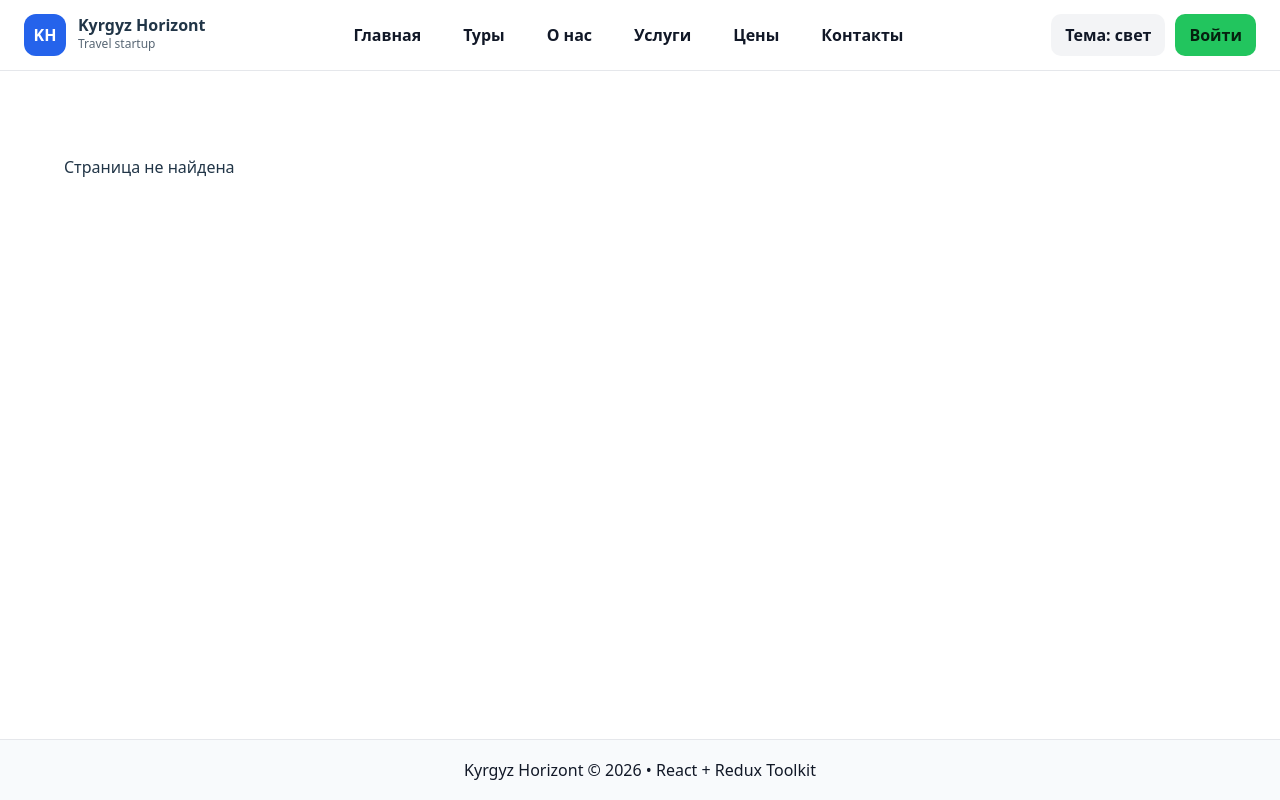
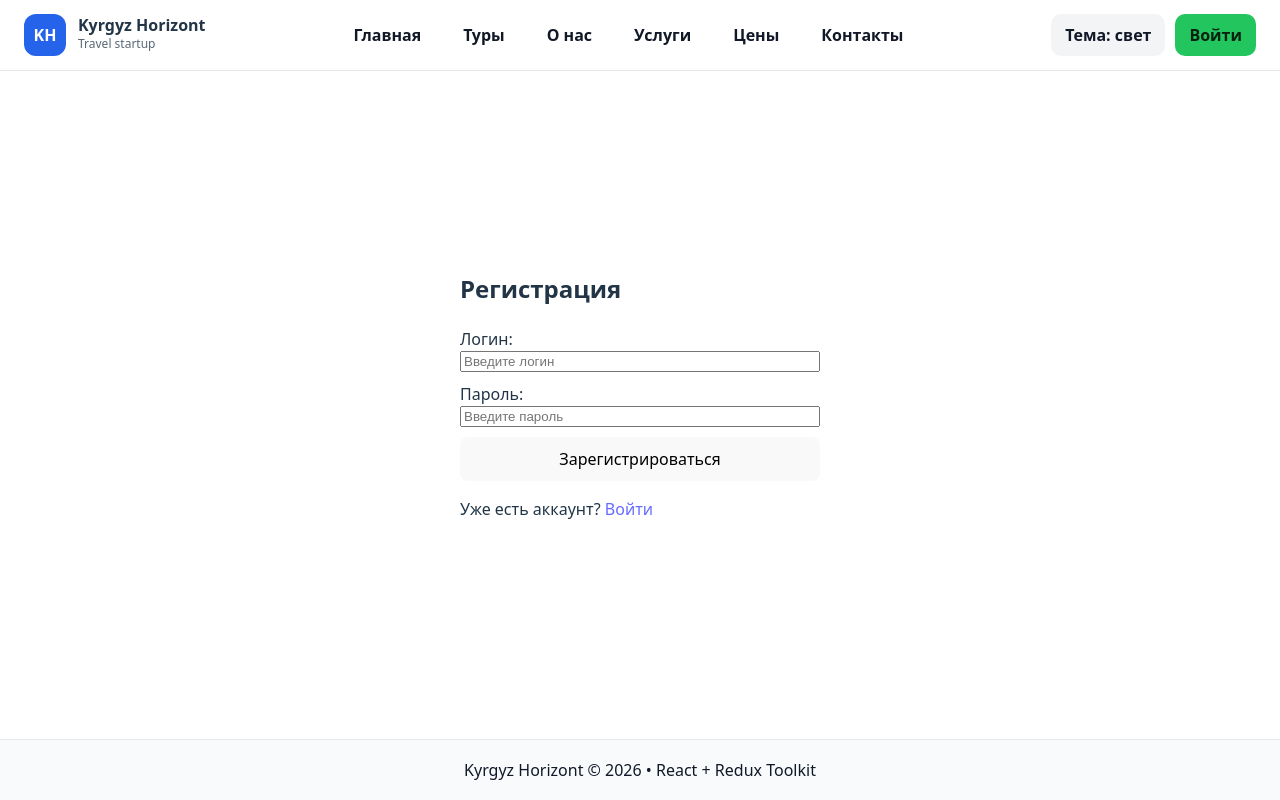
Before and after one commit to Erbolka23/react-redux, a React (Vite) app: page /register in a window 1280 px wide. Built offline with nearby package versions, Linux system fonts and the light colour scheme.

Commit message:
feat: add auth system (login, register, protected routes)

```diff
--- a/src/App.jsx
+++ b/src/App.jsx
@@ -7,6 +7,9 @@ import TourDetail from "./pages/TourDetail.jsx"
 import TourForm from "./pages/TourForm.jsx"
 import About from "./pages/About.jsx"
 import Contact from "./pages/Contact.jsx"
+import Login from "./pages/Login.jsx"           // 👈 новое
+import Register from "./pages/Register.jsx"     // 👈 новое
+import ProtectedRoute from "./components/ProtectedRoute.jsx" // 👈 новое
 
 export default function App() {
   return (
@@ -15,12 +18,27 @@ export default function App() {
         <Route index element={<Home />} />
 
         <Route path="tours" element={<Tours />} />
-        <Route path="tours/new" element={<TourForm />} />
+
+        {/* 👇 tours/new и edit — только для залогиненных */}
+        <Route path="tours/new" element={
+          <ProtectedRoute>
+            <TourForm />
+          </ProtectedRoute>
+        } />
         <Route path="tours/:id" element={<TourDetail />} />
-        <Route path="tours/:id/edit" element={<TourForm />} />
+        <Route path="tours/:id/edit" element={
+          <ProtectedRoute>
+            <TourForm />
+          </ProtectedRoute>
+        } />
 
         <Route path="about" element={<About />} />
         <Route path="contact" element={<Contact />} />
+
+        {/* 👇 новые страницы */}
+        <Route path="login" element={<Login />} />
+        <Route path="register" element={<Register />} />
+
         <Route path="*" element={<div style={{ padding: 24 }}>Страница не найдена</div>} />
       </Route>
     </Routes>
--- a/src/app/store.js
+++ b/src/app/store.js
@@ -1,11 +1,13 @@
 import { configureStore } from "@reduxjs/toolkit"
 import uiReducer from "../features/ui/uiSlice"
 import toursReducer from "../features/tours/toursSlice"
+import authReducer from "../features/auth/authSlice" // 👈 новое
 
 const store = configureStore({
   reducer: {
     ui: uiReducer,
     tours: toursReducer,
+    auth: authReducer, // 👈 новое
   },
 })
 
--- a/src/components/Header.jsx
+++ b/src/components/Header.jsx
@@ -1,11 +1,14 @@
-import { NavLink } from 'react-router-dom'
+import { NavLink, useNavigate } from 'react-router-dom'  // 👈 добавили useNavigate
 import { useDispatch, useSelector } from 'react-redux'
 import { toggleTheme } from '../features/ui/uiSlice'
+import { logout } from '../features/auth/authSlice'       // 👈 добавили logout
 import '../styles/header.css'
 
 export default function Header() {
   const dispatch = useDispatch()
+  const navigate = useNavigate()
   const theme = useSelector((state) => state.ui.theme)
+  const user = useSelector((state) => state.auth.user)   // 👈 смотрим залогинен ли
 
   return (
     <header className={`header ${theme === 'dark' ? 'dark' : ''}`}>
@@ -30,7 +33,26 @@ export default function Header() {
         <button className="btn btnGhost" onClick={() => dispatch(toggleTheme())}>
           Тема: {theme === 'light' ? 'свет' : 'тьма'}
         </button>
-        <button className="btn btnPrimary">Войти</button>
+
+        {/* 👇 если залогинен — показываем имя и кнопку выйти */}
+        {user ? (
+          <>
+            <span style={{ marginRight: 8 }}>👤 {user.login}</span>
+            <button
+              className="btn btnPrimary"
+              onClick={() => dispatch(logout())}
+            >
+              Выйти
+            </button>
+          </>
+        ) : (
+          <button
+            className="btn btnPrimary"
+            onClick={() => navigate('/login')}  // 👈 теперь ведёт на /login
+          >
+            Войти
+          </button>
+        )}
       </div>
     </header>
   )
--- /dev/null
+++ b/src/components/ProtectedRoute.jsx
@@ -0,0 +1,17 @@
+// src/components/ProtectedRoute.jsx
+import { useSelector } from 'react-redux'
+import { Navigate } from 'react-router-dom'
+
+function ProtectedRoute({ children }) {
+  const user = useSelector(state => state.auth.user)
+
+  // Если пользователь НЕ залогинен → отправляем на /login
+  if (!user) {
+    return <Navigate to="/login" replace />
+  }
+
+  // Если залогинен → показываем страницу
+  return children
+}
+
+export default ProtectedRoute
--- /dev/null
+++ b/src/features/auth/authSlice.js
@@ -0,0 +1,82 @@
+// src/features/auth/authSlice.js
+import { createSlice } from '@reduxjs/toolkit'
+
+// Достаём текущего пользователя из localStorage при загрузке
+const getCurrentUser = () => {
+  try {
+    const user = localStorage.getItem('currentUser')
+    return user ? JSON.parse(user) : null
+  } catch {
+    return null
+  }
+}
+
+const authSlice = createSlice({
+  name: 'auth',
+  initialState: {
+    user: getCurrentUser(), // null если не залогинен
+    error: null,
+  },
+  reducers: {
+    // Регистрация
+    register: (state, action) => {
+      const { login, password } = action.payload
+
+      // Достаём всех пользователей из localStorage
+      const users = JSON.parse(localStorage.getItem('users') || '[]')
+
+      // Проверяем: вдруг такой логин уже есть?
+      const exists = users.find(u => u.login === login)
+      if (exists) {
+        state.error = 'Пользователь с таким логином уже существует'
+        return
+      }
+
+      // Сохраняем нового пользователя
+      users.push({ login, password })
+      localStorage.setItem('users', JSON.stringify(users))
+
+      // Сразу авторизуем его
+      state.user = { login }
+      state.error = null
+      localStorage.setItem('currentUser', JSON.stringify({ login }))
+    },
+
+    // Вход
+    login: (state, action) => {
+      const { login, password } = action.payload
+
+      const users = JSON.parse(localStorage.getItem('users') || '[]')
+
+      // Ищем пользователя с таким логином и паролем
+      const user = users.find(
+        u => u.login === login && u.password === password
+      )
+
+      if (!user) {
+        state.error = 'Неверный логин или пароль'
+        return
+      }
+
+      // Авторизуем
+      state.user = { login }
+      state.error = null
+      localStorage.setItem('currentUser', JSON.stringify({ login }))
+    },
+
+    // Выход
+    logout: (state) => {
+      state.user = null
+      state.error = null
+      localStorage.removeItem('currentUser')
+    },
+
+    // Очищаем ошибку
+    clearError: (state) => {
+      state.error = null
+    },
+  },
+})
+
+export const { register, login, logout, clearError } = authSlice.actions
+export default authSlice.reducer
--- /dev/null
+++ b/src/pages/Login.jsx
@@ -0,0 +1,74 @@
+// src/pages/Login.jsx
+import { useState } from 'react'
+import { useDispatch, useSelector } from 'react-redux'
+import { login, clearError } from '../features/auth/authSlice'
+import { useNavigate, Link } from 'react-router-dom'
+
+function Login() {
+  const dispatch = useDispatch()
+  const navigate = useNavigate()
+  const { error, user } = useSelector(state => state.auth)
+
+  const [loginValue, setLoginValue] = useState('')
+  const [password, setPassword] = useState('')
+
+  // Если уже залогинен — уходим
+  if (user) {
+    navigate('/')
+    return null
+  }
+
+  const handleSubmit = (e) => {
+    e.preventDefault()
+    if (!loginValue || !password) return
+    dispatch(login({ login: loginValue, password }))
+  }
+
+  return (
+    <div style={{ maxWidth: 400, margin: '100px auto', padding: 20 }}>
+      <h2>Вход</h2>
+
+      <form onSubmit={handleSubmit}>
+        <div>
+          <label>Логин:</label>
+          <input
+            type="text"
+            value={loginValue}
+            onChange={e => {
+              setLoginValue(e.target.value)
+              dispatch(clearError())
+            }}
+            placeholder="Введите логин"
+            style={{ display: 'block', width: '100%', marginBottom: 10 }}
+          />
+        </div>
+
+        <div>
+          <label>Пароль:</label>
+          <input
+            type="password"
+            value={password}
+            onChange={e => {
+              setPassword(e.target.value)
+              dispatch(clearError())
+            }}
+            placeholder="Введите пароль"
+            style={{ display: 'block', width: '100%', marginBottom: 10 }}
+          />
+        </div>
+
+        {error && <p style={{ color: 'red' }}>{error}</p>}
+
+        <button type="submit" style={{ width: '100%', padding: 10 }}>
+          Войти
+        </button>
+      </form>
+
+      <p>
+        Нет аккаунта? <Link to="/register">Зарегистрироваться</Link>
+      </p>
+    </div>
+  )
+}
+
+export default Login
--- /dev/null
+++ b/src/pages/Register.jsx
@@ -0,0 +1,85 @@
+// src/pages/Register.jsx
+import { useState } from 'react'
+import { useDispatch, useSelector } from 'react-redux'
+import { register, clearError } from '../features/auth/authSlice'
+import { useNavigate, Link } from 'react-router-dom'
+
+function Register() {
+  const dispatch = useDispatch()
+  const navigate = useNavigate()
+  const { error, user } = useSelector(state => state.auth)
+
+  const [login, setLogin] = useState('')
+  const [password, setPassword] = useState('')
+
+  // Если уже залогинен — редиректим
+  if (user) {
+    navigate('/')
+  }
+
+  const handleSubmit = (e) => {
+    e.preventDefault()
+
+    if (!login || !password) return
+
+    dispatch(register({ login, password }))
+
+    // Если нет ошибки — идём на главную
+    // (проверяем после следующего рендера через useEffect)
+  }
+
+  // Редирект после успешной регистрации
+  // Следим за user: как только появился — уходим
+  if (user) navigate('/')
+
+  return (
+    <div style={{ maxWidth: 400, margin: '100px auto', padding: 20 }}>
+      <h2>Регистрация</h2>
+
+      <form onSubmit={handleSubmit}>
+        <div>
+          <label>Логин:</label>
+          <input
+            type="text"
+            value={login}
+            onChange={e => {
+              setLogin(e.target.value)
+              dispatch(clearError()) // очищаем ошибку при вводе
+            }}
+            placeholder="Введите логин"
+            style={{ display: 'block', width: '100%', marginBottom: 10 }}
+          />
+        </div>
+
+        <div>
+          <label>Пароль:</label>
+          <input
+            type="password"
+            value={password}
+            onChange={e => {
+              setPassword(e.target.value)
+              dispatch(clearError())
+            }}
+            placeholder="Введите пароль"
+            style={{ display: 'block', width: '100%', marginBottom: 10 }}
+          />
+        </div>
+
+        {/* Показываем ошибку если есть */}
+        {error && (
+          <p style={{ color: 'red' }}>{error}</p>
+        )}
+
+        <button type="submit" style={{ width: '100%', padding: 10 }}>
+          Зарегистрироваться
+        </button>
+      </form>
+
+      <p>
+        Уже есть аккаунт? <Link to="/login">Войти</Link>
+      </p>
+    </div>
+  )
+}
+
+export default Register
```
